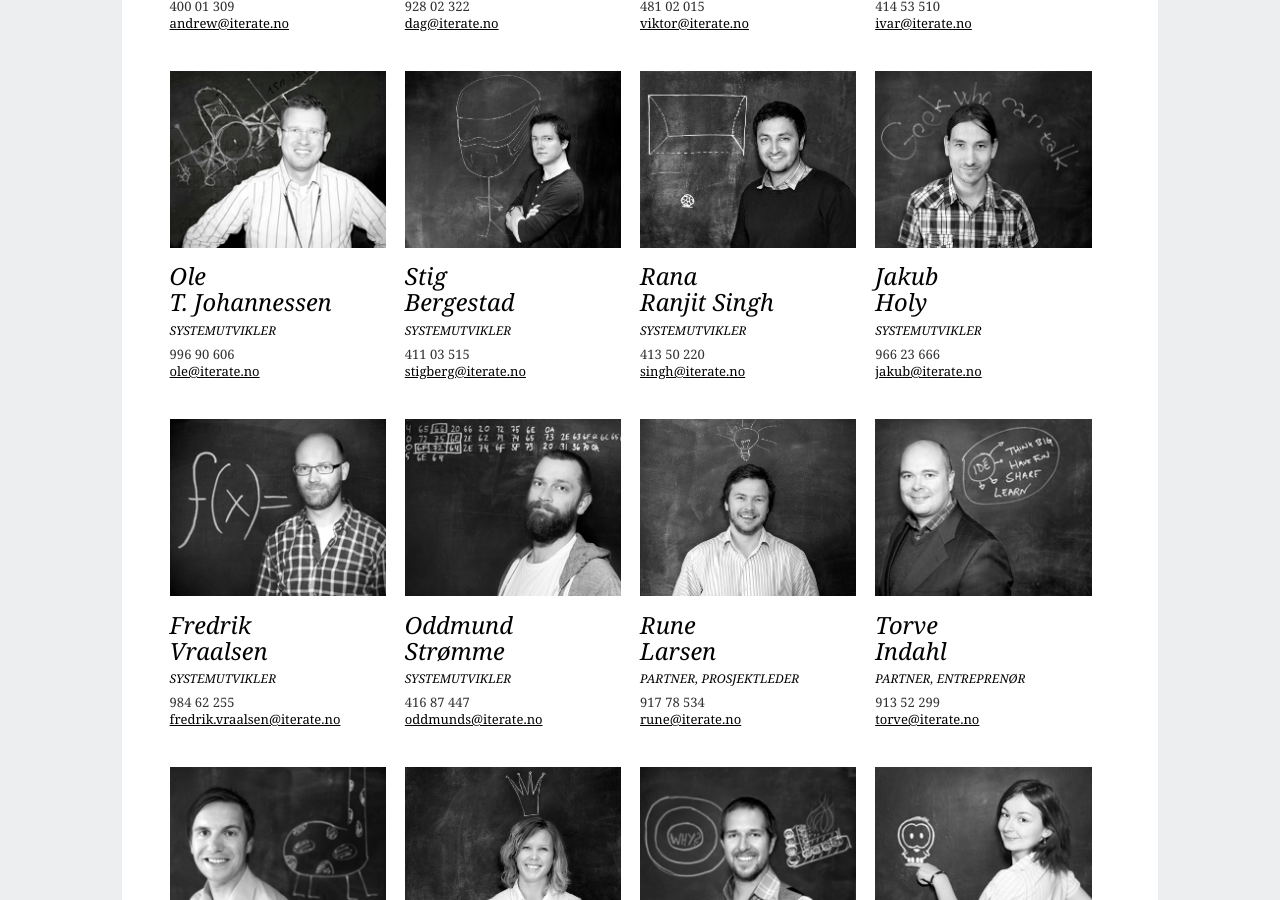
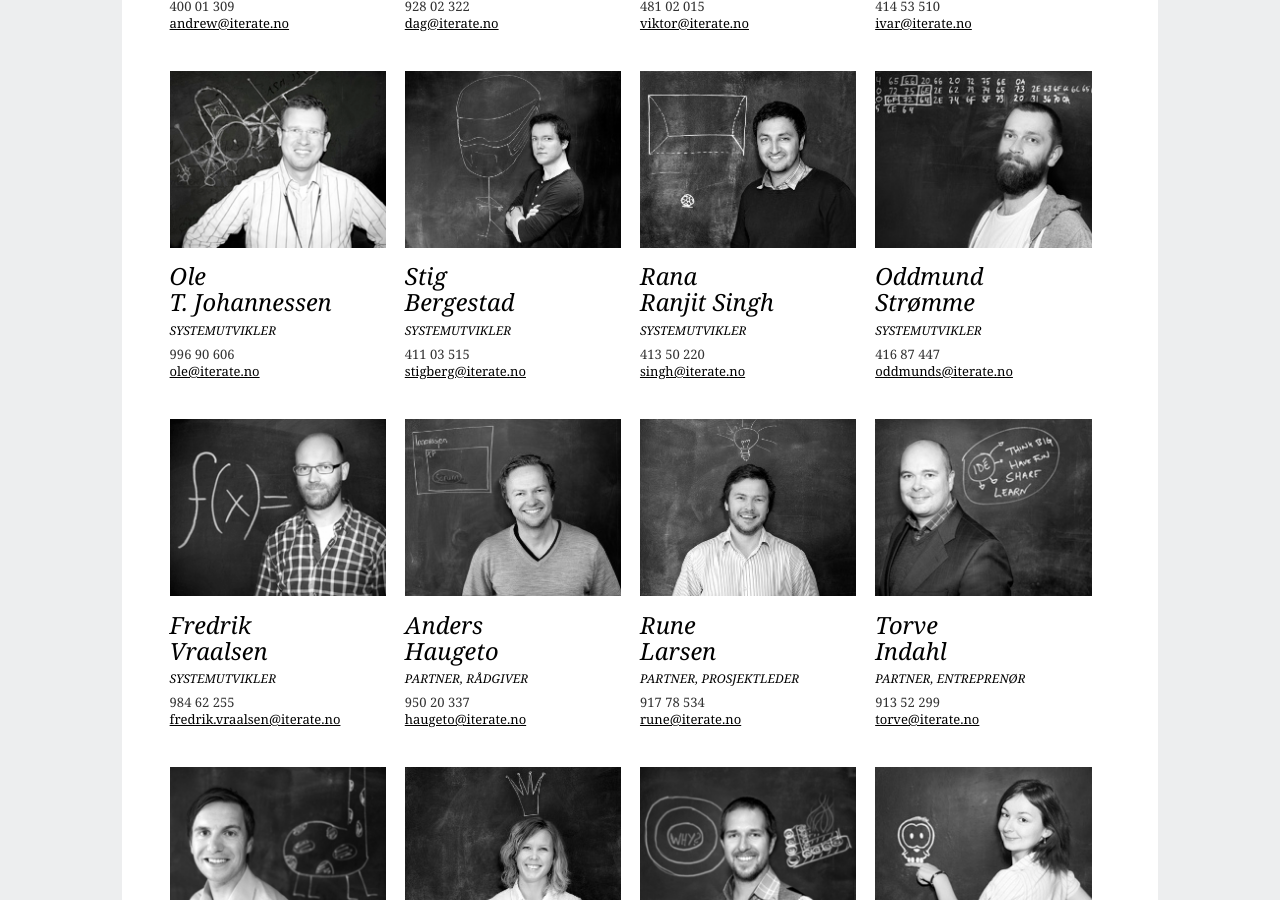
Before and after one commit to therese1g1/iterate.github.com, a Jekyll site: the page built from mennesker/index.html, in a window 1280 px wide and 900 px high, scrolled down 2206 px. Built offline with Jekyll 4.4.1, drawn with Linux system fonts in a browser that asks for light colours; some of the changed text lies outside the part shown.

Commit message:
new miniseminar updates, deleted Jakub from mennesker

```diff
--- a/mennesker/index.html
+++ b/mennesker/index.html
@@ -337,12 +337,12 @@ title: Iterate
 
     <div class="grid_4 omega">
       <div class="menneske">
-        <img src="/static/images/mennesker/jakub.jpg" alt="Jakub">
-        <h2>Jakub<br>Holy</h2>
+        <img src="/static/images/mennesker/oddmund.jpg" alt="Oddmund">
+        <h2>Oddmund<br>Strømme</h2>
         <h3>Systemutvikler</h3>
         <p>
-        966 23 666<br>
-        <a href="mailto:jakub@iterate.no">jakub@iterate.no</a>
+        416 87 447<br>
+        <a href="mailto:sigve@iterate.no">oddmunds@iterate.no</a>
         </p>
       </div>
     </div>
@@ -360,16 +360,16 @@ title: Iterate
     </div>
 
     <div class="grid_4">
-      <div class="menneske">
-        <img src="/static/images/mennesker/oddmund.jpg" alt="Oddmund">
-        <h2>Oddmund<br>Strømme</h2>
-        <h3>Systemutvikler</h3>
-        <p>
-        416 87 447<br>
-        <a href="mailto:sigve@iterate.no">oddmunds@iterate.no</a>
-        </p>
+        <div class="menneske">
+          <img src="/static/images/mennesker/haugeto.jpg" alt="Anders">
+          <h2>Anders<br>Haugeto</h2>
+          <h3>Partner, Rådgiver</h3>
+          <p>
+          950 20 337<br>
+          <a href="mailto:haugeto@iterate.no">haugeto@iterate.no</a>
+          </p>
+        </div>
       </div>
-    </div>
 
     <div class="grid_4">
       <div class="menneske">
@@ -542,22 +542,7 @@ title: Iterate
         </div>
     </div>
 
-
-
-
     <div class="grid_4 alpha">
-      <div class="menneske">
-        <img src="/static/images/mennesker/haugeto.jpg" alt="Anders">
-        <h2>Anders<br>Haugeto</h2>
-        <h3>Partner, Rådgiver</h3>
-        <p>
-        950 20 337<br>
-        <a href="mailto:haugeto@iterate.no">haugeto@iterate.no</a>
-        </p>
-      </div>
-    </div>
-
-    <div class="grid_4">
       <div class="menneske">
         <img src="/static/images/mennesker/jorgensen.jpg" alt="Simen">
         <h2>Simen<br>Fure Jørgensen</h2>
@@ -568,8 +553,6 @@ title: Iterate
         </p>
       </div>
     </div>
-
-
 
     <div class="grid_4">
       <div class="menneske">
```
Also changed, not shown: fagmorgen/react-klubseminar.html (added, +110 -0 lines), moetoss/index.html (+17 -41 lines), static/images/reactminiseminar.jpg (added).
